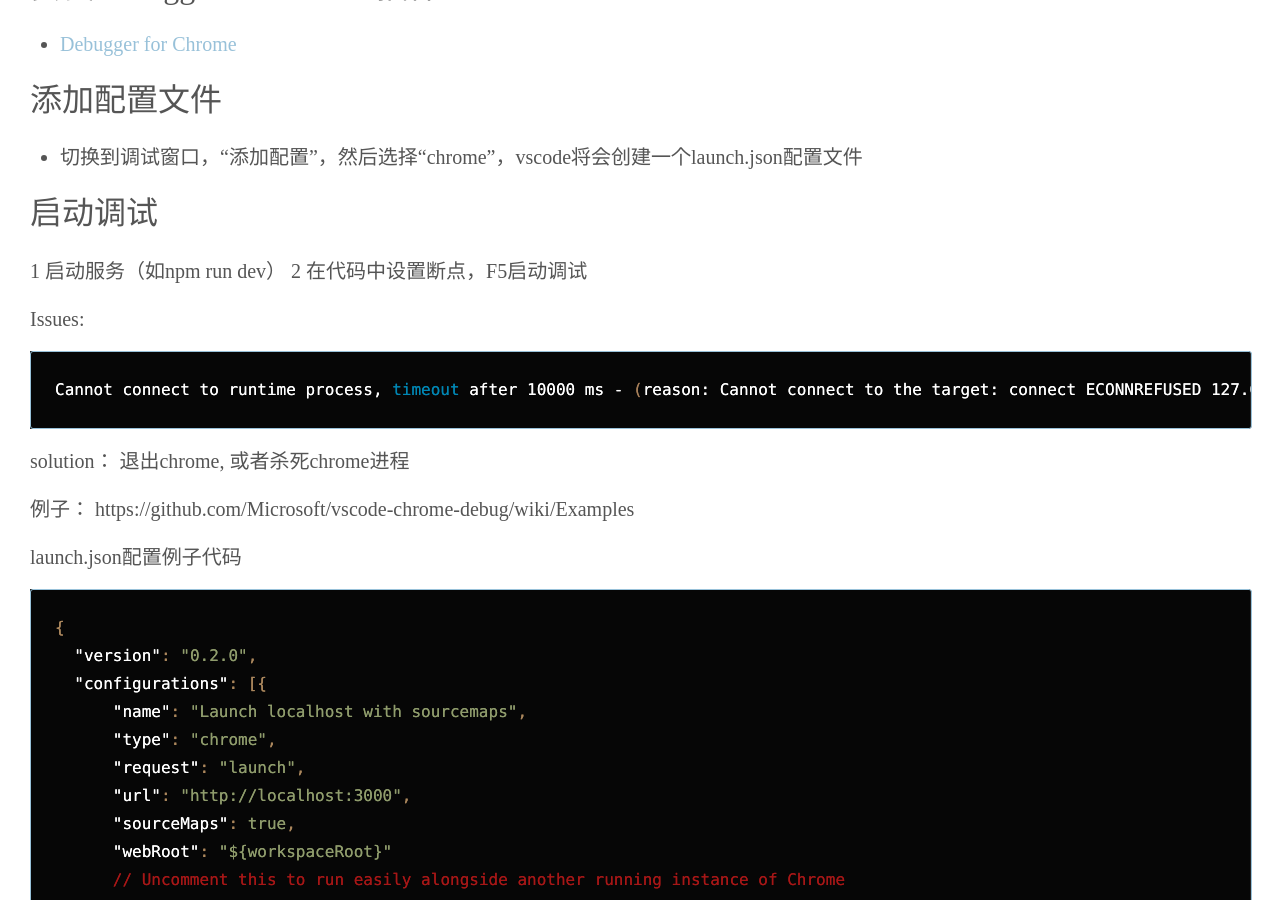
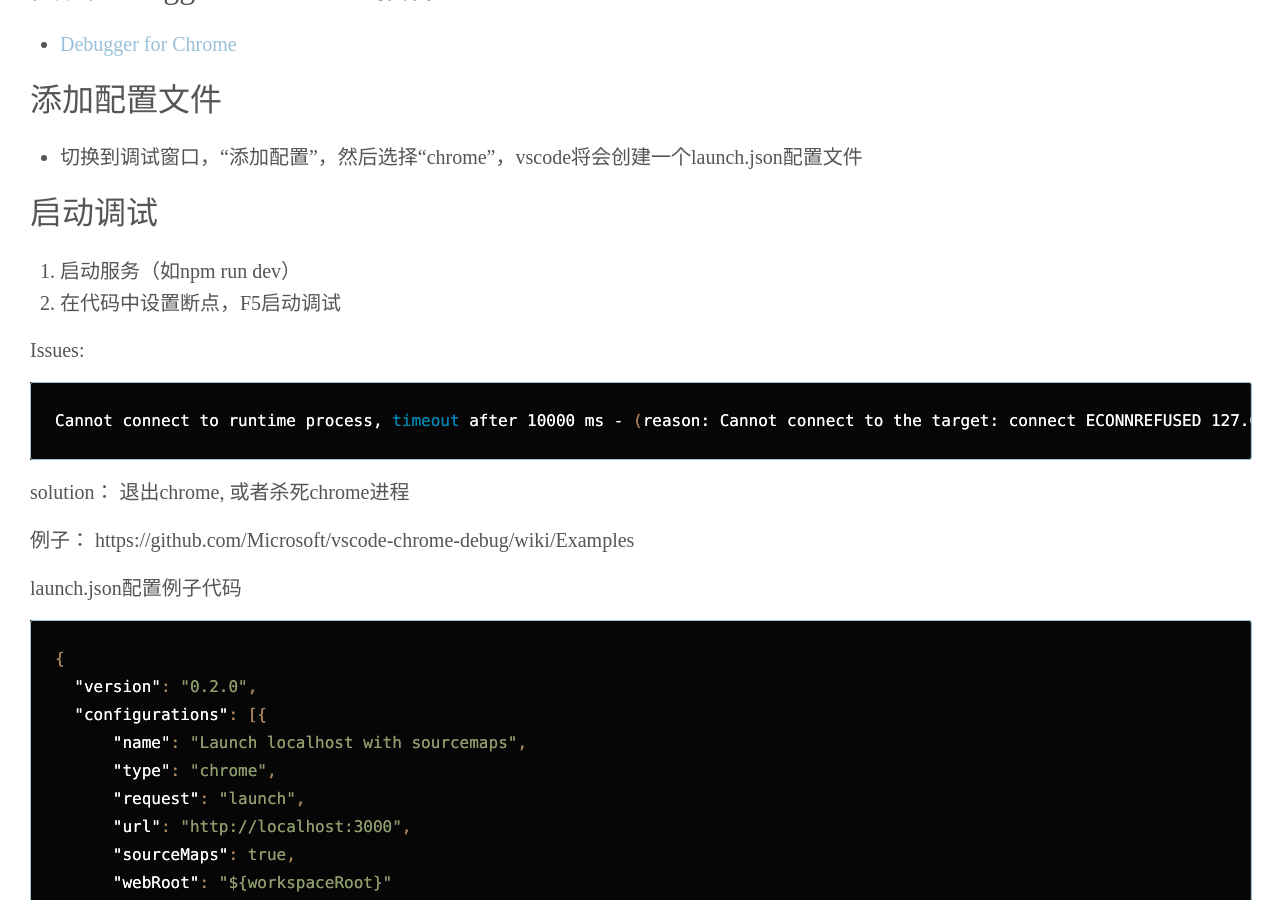
Before and after one commit to YYvanYang/yyvanyang.github.io, a Jekyll site: the page built from _posts/2017-03-11-vscode-debug-with-chrome.md, in a window 1280 px wide and 900 px high, scrolled down 384 px. Built offline with Jekyll 4.4.1, drawn with Linux system fonts in a browser that asks for light colours; some web fonts are replaced; comment, search, counter and statistics services are not loaded.

```diff
--- a/_posts/2017-03-11-vscode-debug-with-chrome.md
+++ b/_posts/2017-03-11-vscode-debug-with-chrome.md
@@ -11,8 +11,8 @@
 * 切换到调试窗口，“添加配置”，然后选择“chrome”，vscode将会创建一个launch.json配置文件
 
 ## 启动调试
-1 启动服务（如npm run dev）
-2 在代码中设置断点，F5启动调试
+1. 启动服务（如npm run dev）
+2. 在代码中设置断点，F5启动调试
 
 
 
```
